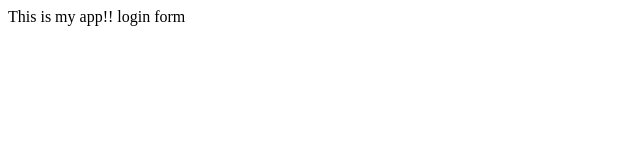
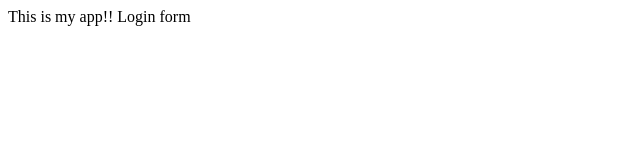
Before and after one commit to tiger1247/myappsample, a plain HTML site: page index.html in a window 1280 px wide. Shown: the full height of the page, 0-640 px from the left. Drawn offline with Linux system fonts and the light colour scheme.

Commit message:
Login form

```diff
--- a/index.html
+++ b/index.html
@@ -8,6 +8,7 @@
 </head>
 <body>
     This is my app!!
-    login form
+    Login form
+
 </body>
 </html>
```
